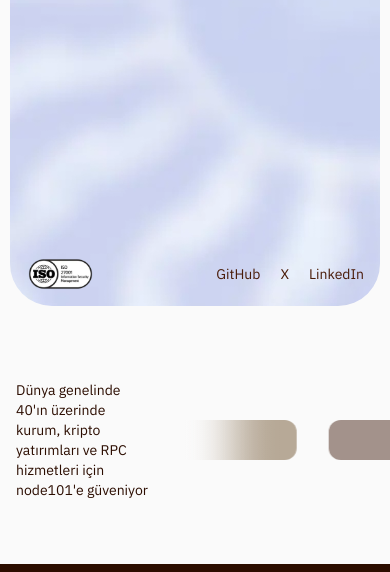
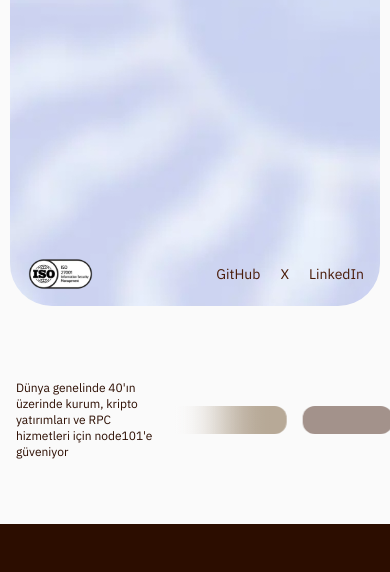
Before and after one commit to node101-io/landing, an Astro site: page /tr in a window 390 px wide. Shown: the part 528-1100 px from the top of the page. Built offline with nearby package versions, Linux system fonts and the light colour scheme; Astro itself is replaced by a stand-in of ours; no server answers.

Commit message:
refactor TrustedBy component styles for improved responsiveness and visual consistency

```diff
--- a/src/components/home/TrustedBy.astro
+++ b/src/components/home/TrustedBy.astro
@@ -20,10 +20,11 @@ const placeholders = [
     flex
     w-full
     items-center
-    gap-8
+    gap-4
     py-16
     pr-0
     pl-4
+    sm:gap-8
     sm:py-20
     sm:pl-6
     md:gap-12
@@ -31,10 +32,11 @@ const placeholders = [
 >
   <p class={`
     flex-2
-    text-sm
+    text-xs
     font-normal
     text-espresso
-    sm:text-base
+    sm:text-sm
+    md:text-base
   `}>
     {t('trustedBy.description')}
   </p>
@@ -69,9 +71,11 @@ const placeholders = [
         flex
         w-max
         animate-marquee-logos
-        gap-8
-        pr-8
+        gap-4
+        pr-4
         motion-reduce:animate-none
+        sm:gap-8
+        sm:pr-8
         md:gap-12
         md:pr-12
       `}
@@ -83,10 +87,11 @@ const placeholders = [
           <div
             style={`background: ${p.color}; width: ${p.width}px`}
             class={`
-              h-10
+              h-7
               shrink-0
               rounded-sm
               opacity-60
+              sm:h-10
               md:h-12
             `}
             aria-hidden="true"
@@ -99,10 +104,11 @@ const placeholders = [
           <div
             style={`background: ${p.color}; width: ${p.width}px`}
             class={`
-              h-10
+              h-7
               shrink-0
               rounded-sm
               opacity-60
+              sm:h-10
               md:h-12
             `}
             aria-hidden="true"
```
